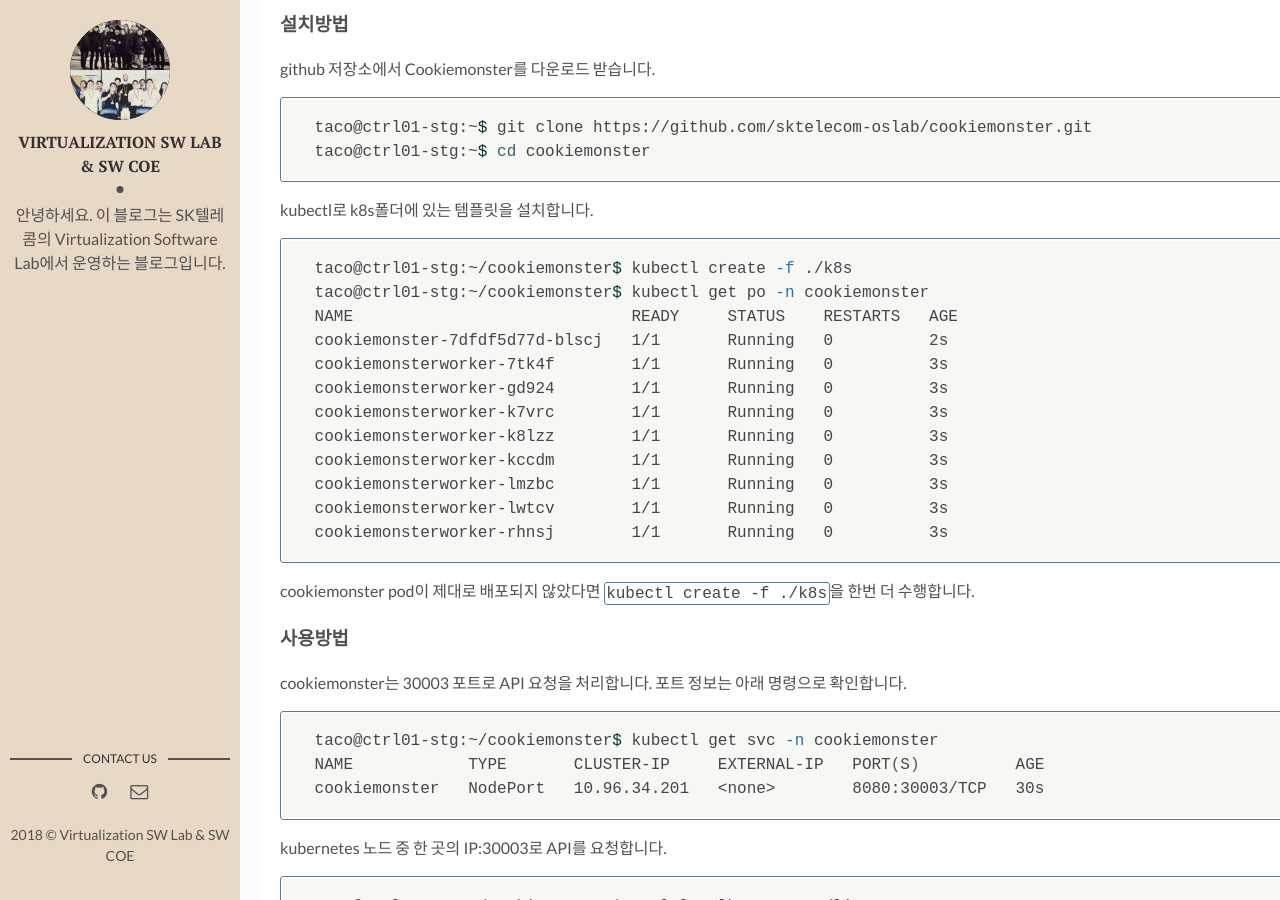
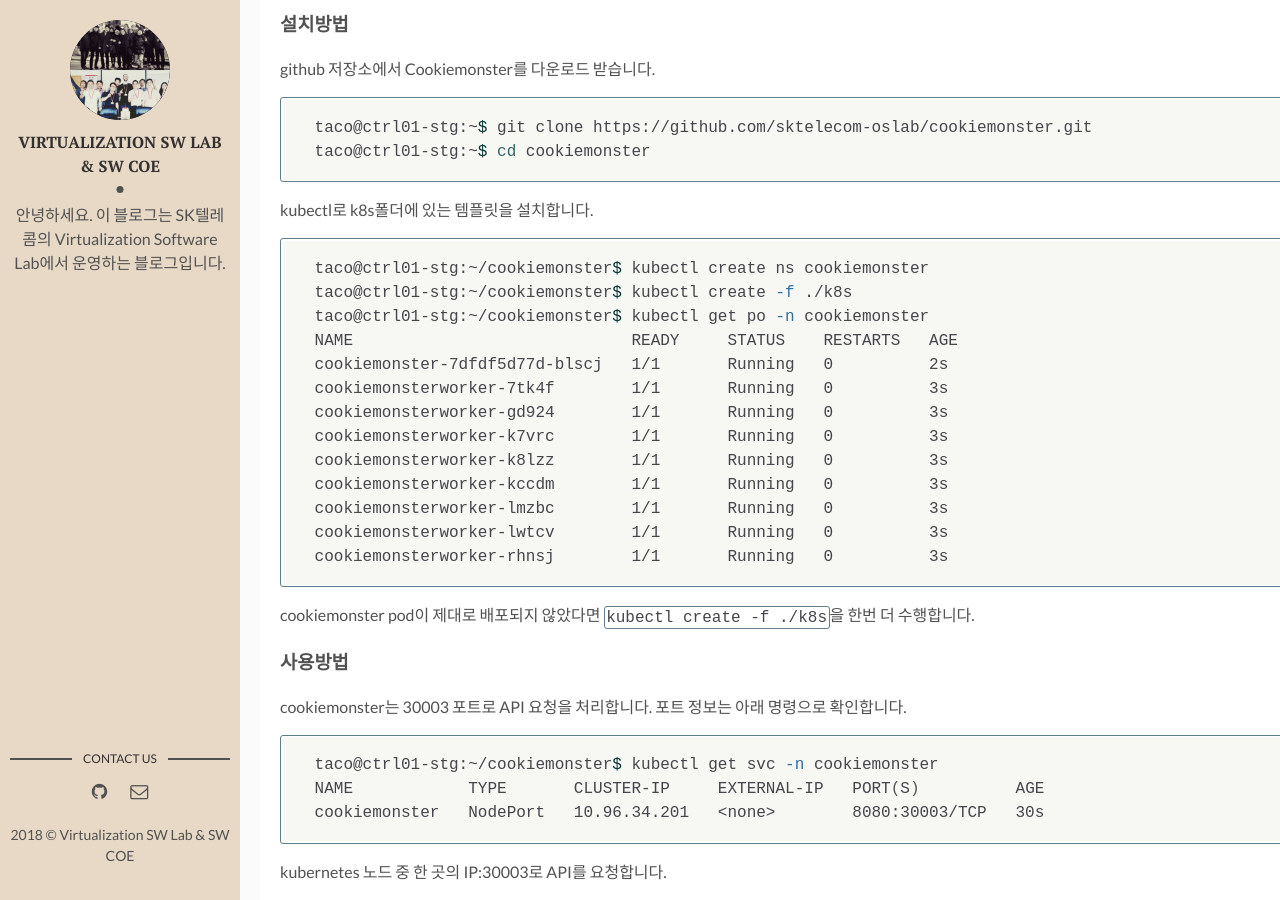
Before and after one commit to sktelecom-oslab/Virtualization-Software-Lab, a Jekyll site: the page built from _posts/2018-02-28-ChaosEngineeringInTaco.md, in a window 1280 px wide and 900 px high, scrolled down 2433 px. Built offline with Jekyll 4.4.1, drawn with Linux system fonts in a browser that asks for light colours.

Commit message:
add a command for namespace creation.

````diff
--- a/_posts/2018-02-28-ChaosEngineeringInTaco.md
+++ b/_posts/2018-02-28-ChaosEngineeringInTaco.md
@@ -64,6 +64,7 @@ taco@ctrl01-stg:~$ cd cookiemonster
  kubectl로 k8s폴더에 있는 템플릿을 설치합니다.
 
 ```bash
+taco@ctrl01-stg:~/cookiemonster$ kubectl create ns cookiemonster
 taco@ctrl01-stg:~/cookiemonster$ kubectl create -f ./k8s
 taco@ctrl01-stg:~/cookiemonster$ kubectl get po -n cookiemonster
 NAME                             READY     STATUS    RESTARTS   AGE
````
